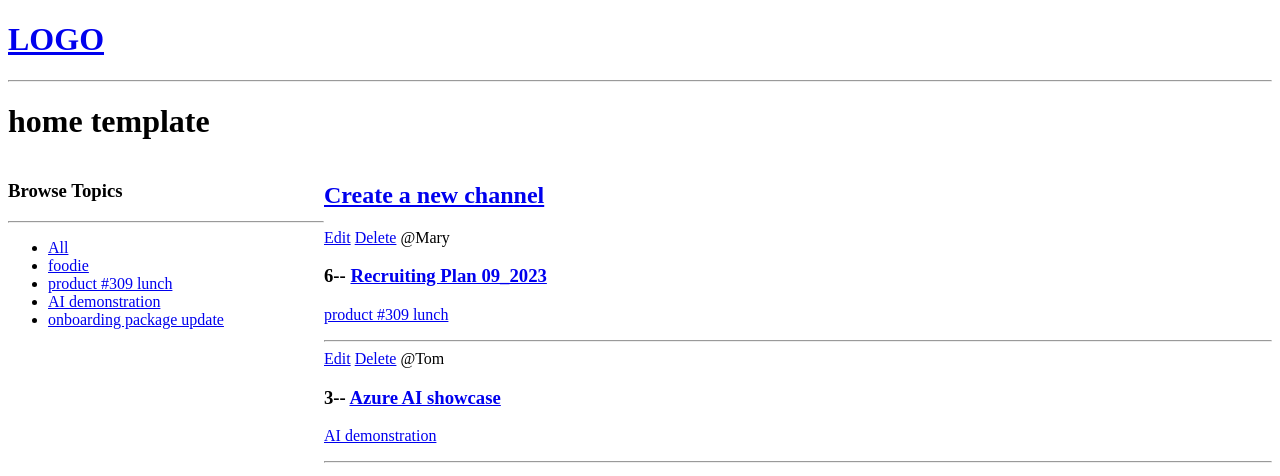
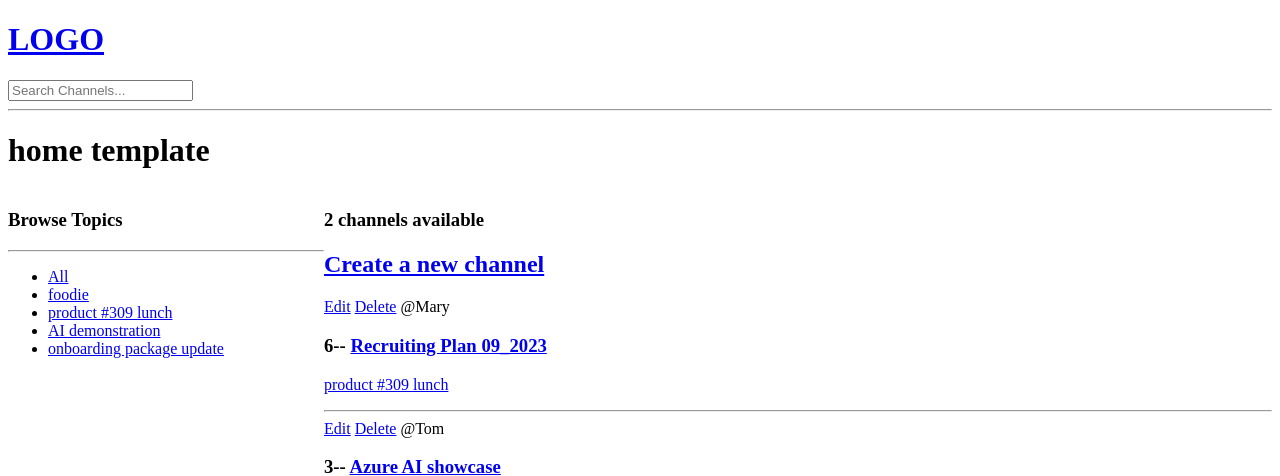
Before and after one commit to MengyiG/MyDjangoWebsite, a Django app: page / in a window 1280 px wide. Shown: the top 476 px of the page. Run offline with Django 5.2, Linux system fonts and the light colour scheme; data comes from the database, SQL or seed files in the repository.

Commit message:
search bar implementation

```diff
--- a/core/templates/core/home.html
+++ b/core/templates/core/home.html
@@ -31,6 +31,7 @@
 
     <!-- This is the channel column -->
     <div>
+        <h3>{{channel_count}} channels available</h3>
         <h2><a href="{% url 'create-channel' %}">Create a new channel</a></h2>
         <div>
             {% for channel in channels %}
--- a/core/views.py
+++ b/core/views.py
@@ -1,6 +1,7 @@
 from django.shortcuts import render, redirect
 from .models import Channel, Topic
 from .forms import ChannelForm
+from django.db.models import Q
 
 
 def home(request):
@@ -8,11 +9,17 @@ def home(request):
 
     # get the channels from the database when the topic name contains the query
     # case insensitive
-    channels = Channel.objects.filter(topic__name__icontains=q)
+    channels = Channel.objects.filter(
+        Q(topic__name__icontains=q) |
+        Q(name__icontains=q) |
+        Q(description__icontains=q)
+    )
     topics = Topic.objects.all()
+    channel_count = channels.count()
     context = {
         'channels': channels,
-        'topics': topics
+        'topics': topics,
+        'channel_count': channel_count
     }
     return render(request, 'core/home.html', context)
 
--- a/templates/navbar.html
+++ b/templates/navbar.html
@@ -1,3 +1,9 @@
-<a href="/"> <h1>LOGO</h1> </a>
+<a href="/">
+    <h1>LOGO</h1>
+</a>
+
+<form method="GET" action="{% url 'home' %}">
+    <input type="text" name="q" placeholder="Search Channels...">
+</form>
 
 <hr />
```
